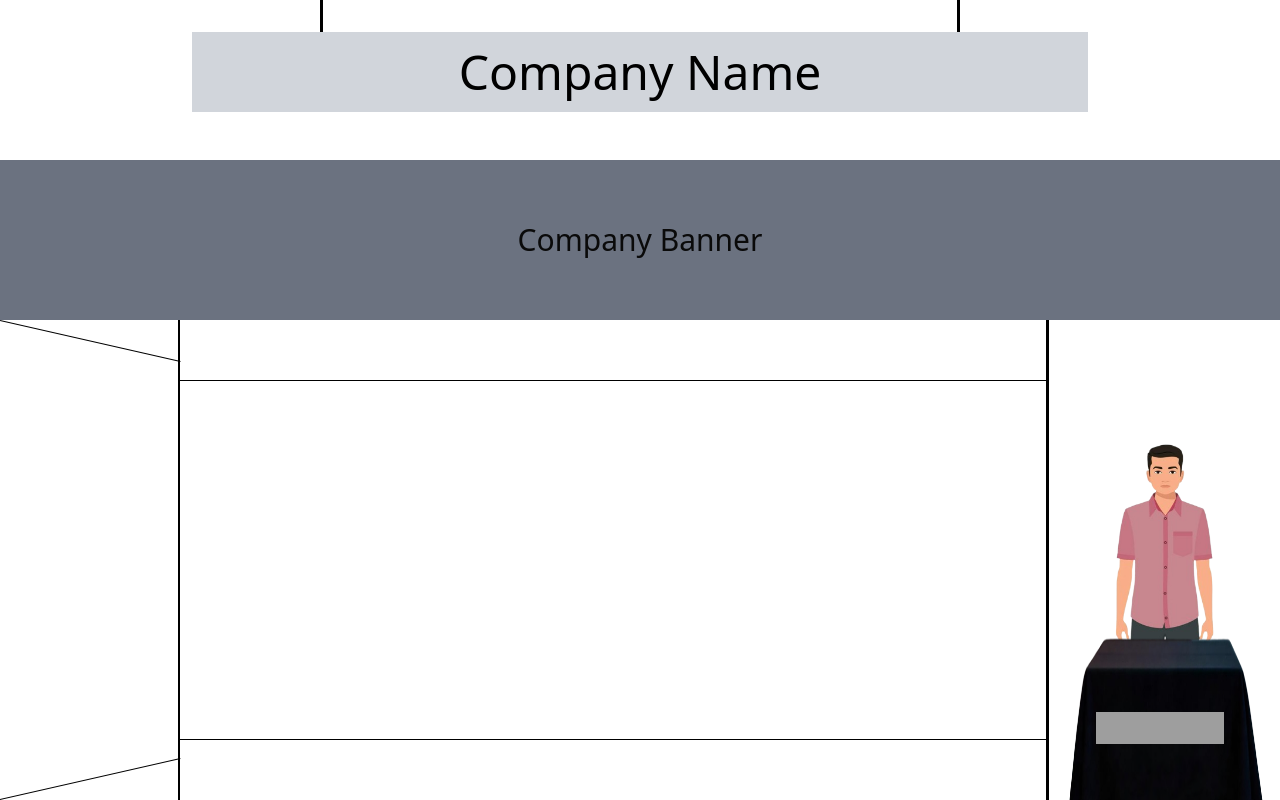
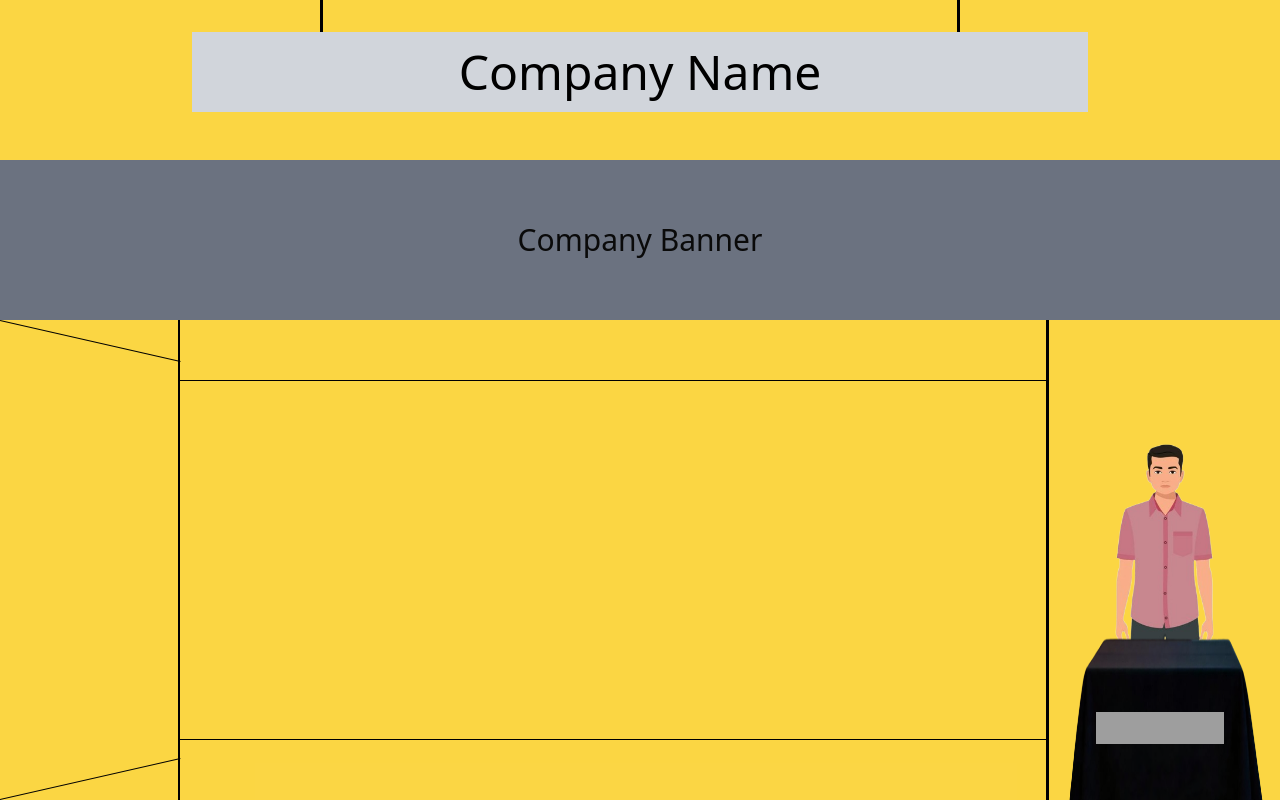
Before and after one commit to shivajee98/stall-ui, a Next.js app: page / in a window 1280 px wide. Built offline with nearby package versions, Linux system fonts and the light colour scheme; grey boxes are pictures that could not be loaded.

Commit message:
fix: correct JSX syntax in ClientStall component

```diff
--- a/src/app/(root)/page.tsx
+++ b/src/app/(root)/page.tsx
@@ -5,4 +5,9 @@ import dynamic from 'next/dynamic';
 const Stall = dynamic(() => import('./_components/Stall'), { ssr: false });
 
 export default function ClientStall() {
-  return <Stall />}
+  return (
+    <div className='bg-yellow-400/80'>
+        <Stall />
+    </div>
+  )
+}
```
